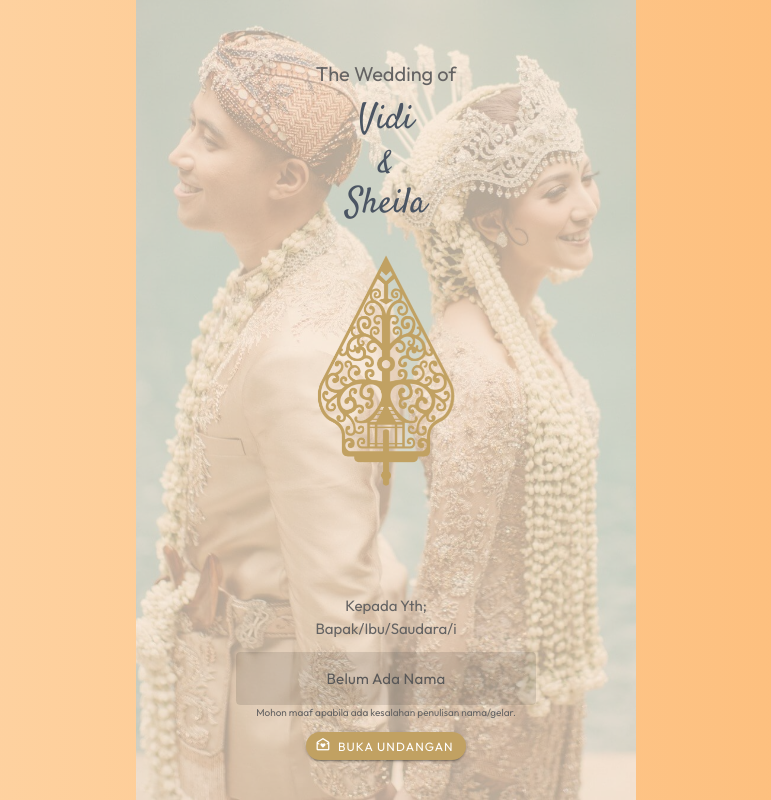
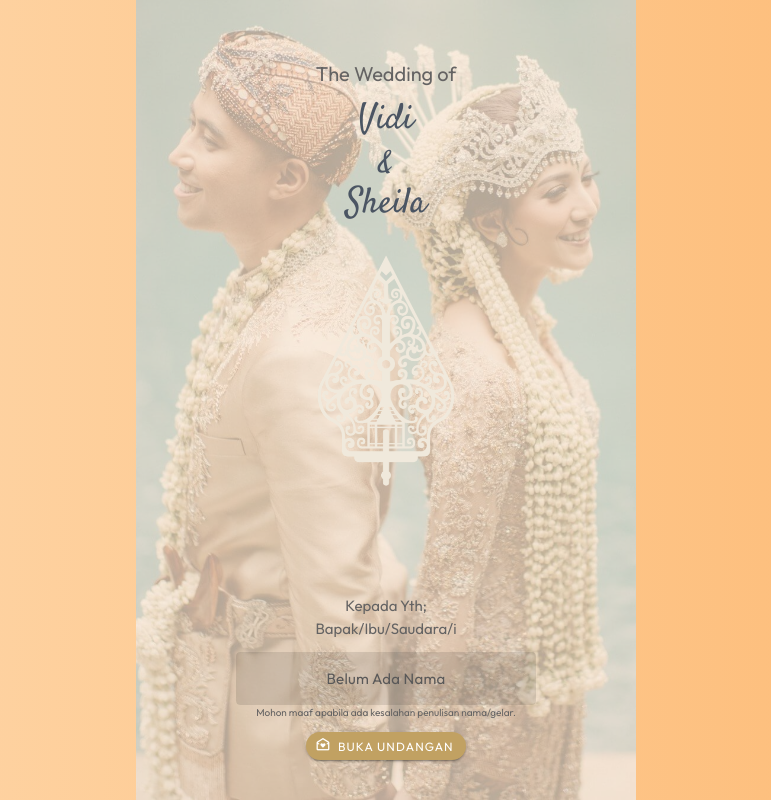
Before and after one commit to hafidz-annur/theme_1_invitation, a Vue app: page /1 in a window 1280 px wide. Shown: the whole page, without its empty margins (254-1025 px from the left). Built offline with nearby package versions, Linux system fonts and the light colour scheme; what vue3-flip-countdown would draw is missing.

Commit message:
update tema 1 black

```diff
--- a/src/components/Cover.vue
+++ b/src/components/Cover.vue
@@ -31,7 +31,7 @@ const openInvitation = () => {
 
       <div class="flex justify-center mt-5">
         <img
-          src="/public/img/wayang.png"
+          src="/public/img/wayang-white.png"
           alt=""
           class="md:w-[150px] w-[100px] animate__animated animate__zoomIn animate__delay-2s"
         />
```
Also changed, not shown: public/img/wayang-white.png (added).
